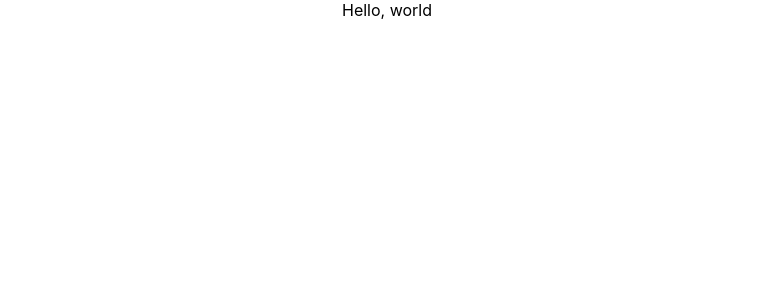
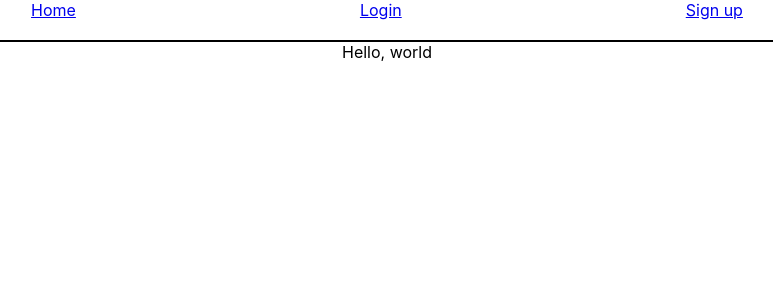
Before and after one commit to s-munro/front-end-1, a React (Create React App) app in the folder vr-funding/: page / in a window 1280 px wide. Shown: the top 300 px of the page, without its empty margins (253-1026 px from the left). Built offline with nearby package versions, Linux system fonts and the light colour scheme.

Commit message:
navigationbar component

```diff
--- a/vr-funding/src/App.css
+++ b/vr-funding/src/App.css
@@ -2,37 +2,9 @@
   text-align: center;
 }
 
-.App-logo {
-  height: 40vmin;
-  pointer-events: none;
+.nav-bar {
+  display: flex;
+  justify-content: space-evenly;
+  height: 5vh;
+  border-bottom: 2px solid black;
 }
-
-@media (prefers-reduced-motion: no-preference) {
-  .App-logo {
-    animation: App-logo-spin infinite 20s linear;
-  }
-}
-
-.App-header {
-  background-color: #282c34;
-  min-height: 100vh;
-  display: flex;
-  flex-direction: column;
-  align-items: center;
-  justify-content: center;
-  font-size: calc(10px + 2vmin);
-  color: white;
-}
-
-.App-link {
-  color: #61dafb;
-}
-
-@keyframes App-logo-spin {
-  from {
-    transform: rotate(0deg);
-  }
-  to {
-    transform: rotate(360deg);
-  }
-}
--- a/vr-funding/src/App.js
+++ b/vr-funding/src/App.js
@@ -1,12 +1,14 @@
 import { BrowserRouter as Router, Route } from "react-router-dom";
 import Signup from "./components/Signup";
 import Login from "./components/Login";
+import NavigationBar from "./components/NavigationBar";
 
 import "./App.css";
 
 function App() {
   return (
     <Router>
+      <NavigationBar />
       <div className="App">
         <div>Hello, world</div>
       </div>
--- /dev/null
+++ b/vr-funding/src/components/NavigationBar.js
@@ -0,0 +1,18 @@
+import React from "react";
+import { Link } from "react-router-dom";
+
+import "../App.css";
+
+const NavigationBar = () => {
+  return (
+    <nav className="nav-bar">
+      <Link to="/">Home</Link>
+
+      <Link to="/login">Login</Link>
+
+      <Link to="/signup">Sign up</Link>
+    </nav>
+  );
+};
+
+export default NavigationBar;
```
Also changed, not shown: 2 other files (tests, documents, lock files or other folders).
